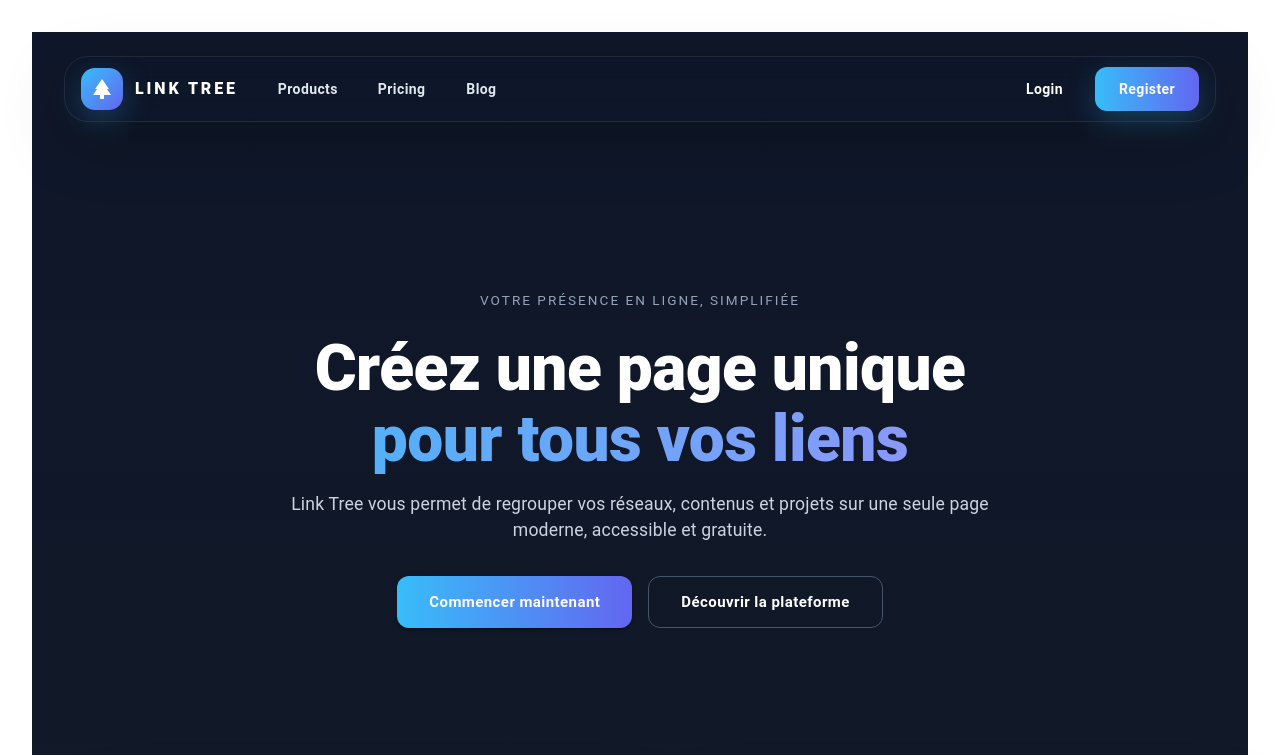
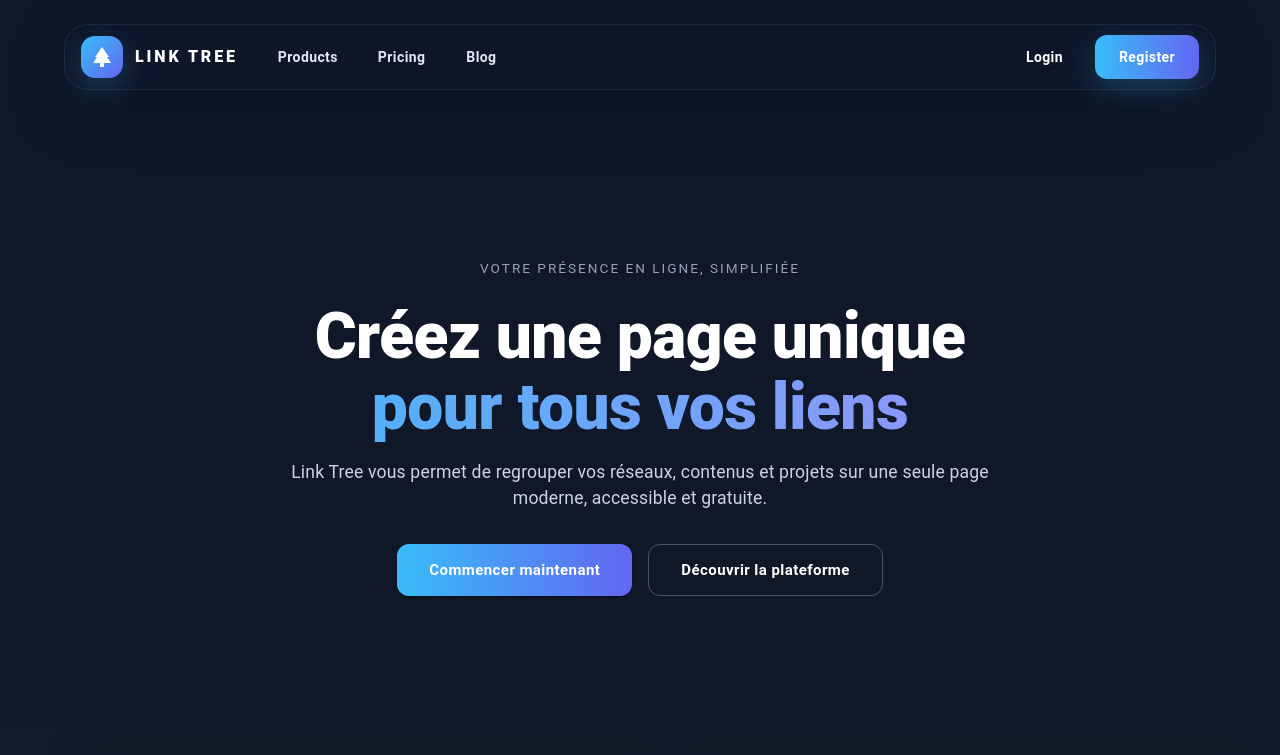
Before and after one commit to CanseFr/Link-Tree, a React (Vite) app in the folder front/: page / in a window 1280 px wide. Shown: the top 755 px of the page. Built offline with nearby package versions, Linux system fonts and the light colour scheme.

Commit message:
:bug: Fix css main border

```diff
--- a/front/src/App.css
+++ b/front/src/App.css
@@ -1,8 +1,5 @@
 #root {
-  max-width: 1280px;
   margin: 0 auto;
-  padding: 2rem;
-  /*text-align: center;*/
 }
 
 .logo {
```
